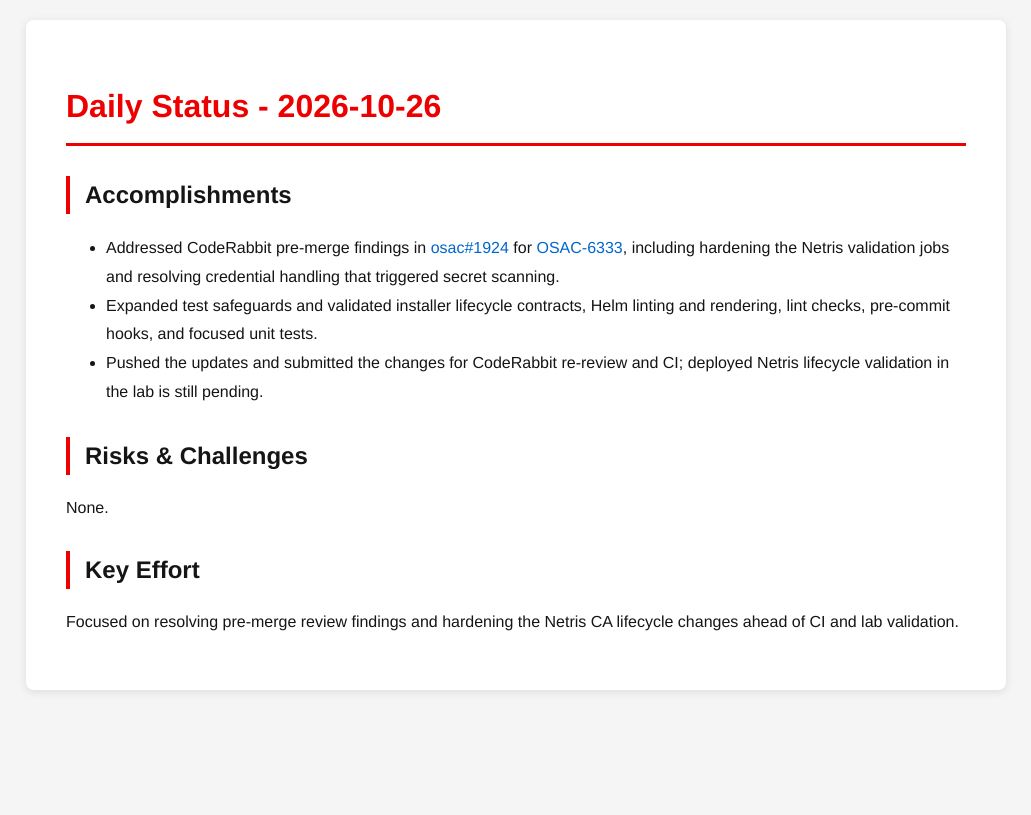
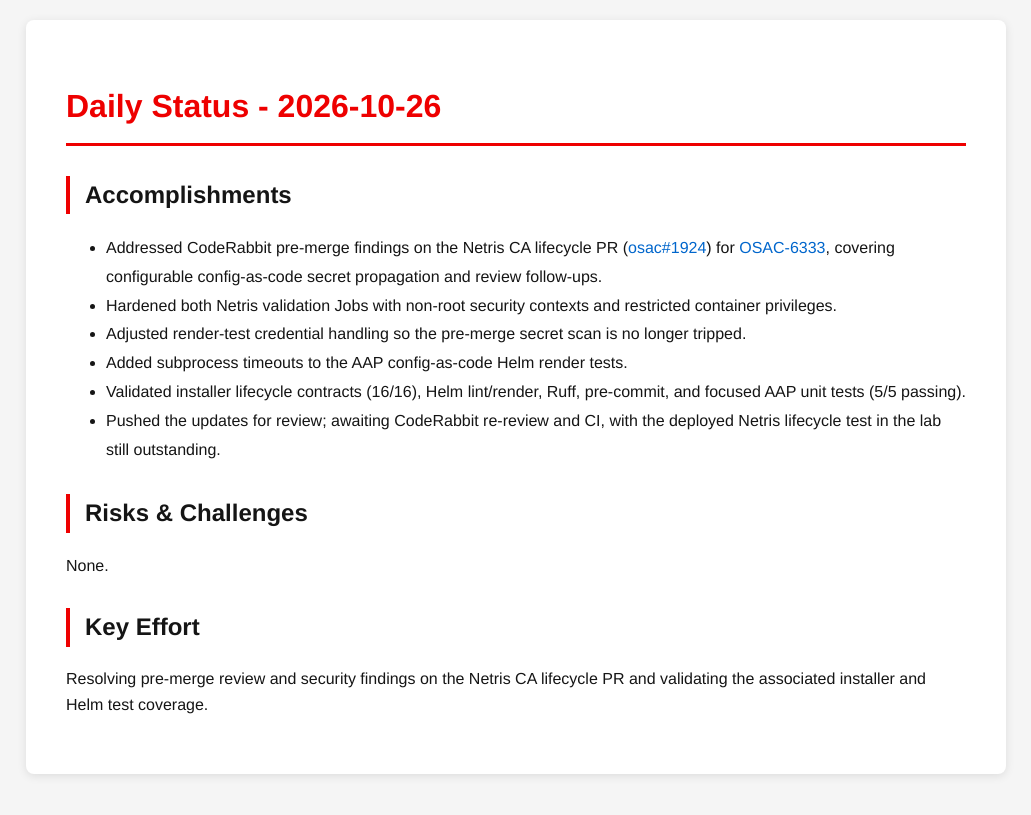
Before and after one commit to tzvatot/daily-status, a Jekyll site: the page built from 2026-10-26.md, in a window 1280 px wide. Shown: the top 815 px of the page, without its empty margins (124-1155 px from the left). Built offline with Jekyll 4.4.1, drawn with Linux system fonts in a browser that asks for light colours.

Commit message:
Daily status update - 2026-10-26

```diff
--- a/2026-10-26.md
+++ b/2026-10-26.md
@@ -7,12 +7,15 @@
 # Daily Status - 2026-10-26
 
 ## Accomplishments
-- Addressed CodeRabbit pre-merge findings in [osac#1924](https://github.com/osac-project/osac/pull/1924) for [OSAC-6333](https://redhat.atlassian.net/browse/OSAC-6333), including hardening the Netris validation jobs and resolving credential handling that triggered secret scanning.
-- Expanded test safeguards and validated installer lifecycle contracts, Helm linting and rendering, lint checks, pre-commit hooks, and focused unit tests.
-- Pushed the updates and submitted the changes for CodeRabbit re-review and CI; deployed Netris lifecycle validation in the lab is still pending.
+- Addressed CodeRabbit pre-merge findings on the Netris CA lifecycle PR ([osac#1924](https://github.com/osac-project/osac/pull/1924)) for [OSAC-6333](https://redhat.atlassian.net/browse/OSAC-6333), covering configurable config-as-code secret propagation and review follow-ups.
+- Hardened both Netris validation Jobs with non-root security contexts and restricted container privileges.
+- Adjusted render-test credential handling so the pre-merge secret scan is no longer tripped.
+- Added subprocess timeouts to the AAP config-as-code Helm render tests.
+- Validated installer lifecycle contracts (16/16), Helm lint/render, Ruff, pre-commit, and focused AAP unit tests (5/5 passing).
+- Pushed the updates for review; awaiting CodeRabbit re-review and CI, with the deployed Netris lifecycle test in the lab still outstanding.
 
 ## Risks & Challenges
 None.
 
 ## Key Effort
-Focused on resolving pre-merge review findings and hardening the Netris CA lifecycle changes ahead of CI and lab validation.
+Resolving pre-merge review and security findings on the Netris CA lifecycle PR and validating the associated installer and Helm test coverage.
```
